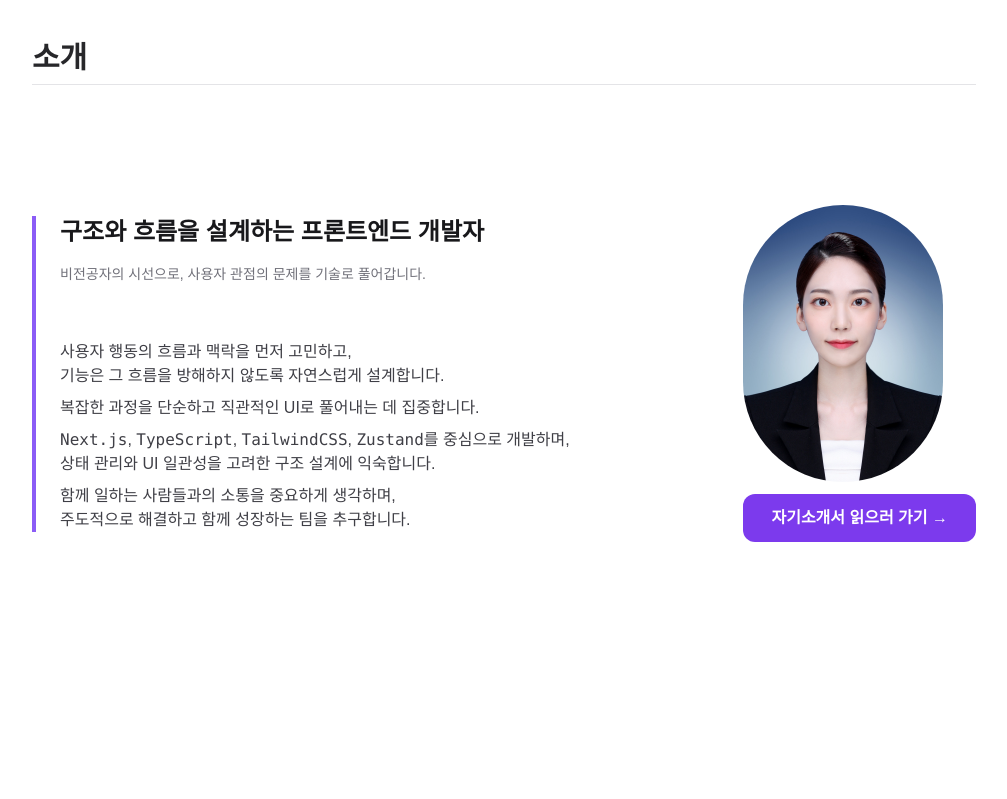
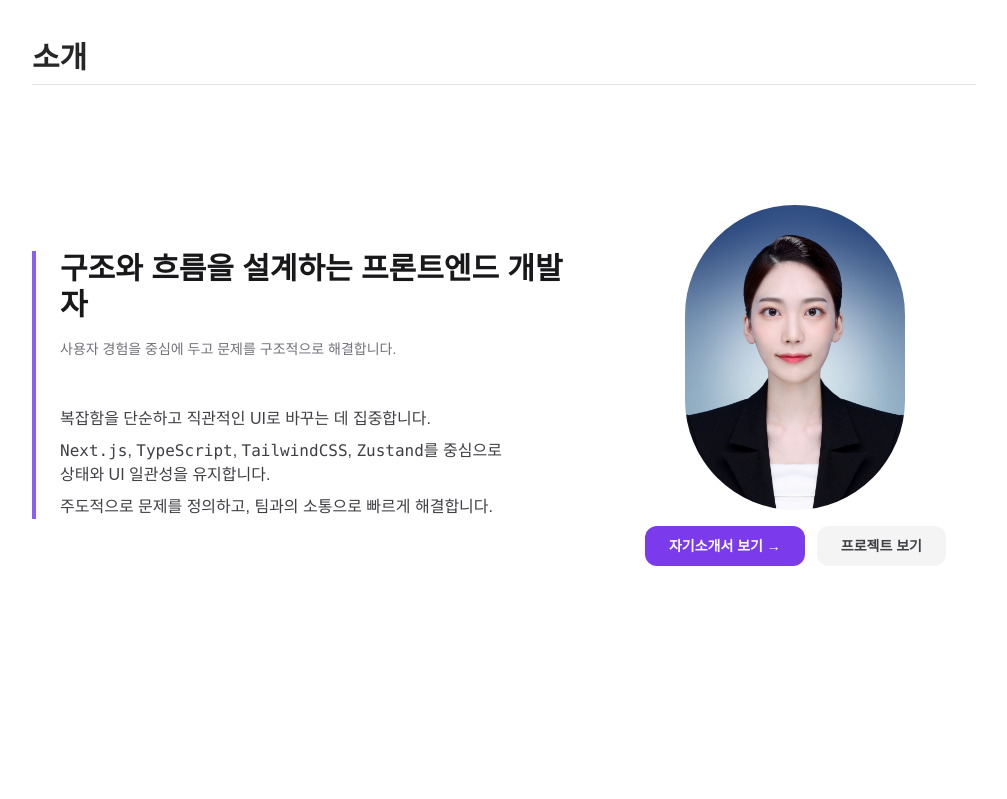
Before and after one commit to sangah323/my-portfolio, a Next.js app: page / in a window 1280 px wide. Shown: the part 800-1599 px from the top of the page, without its empty margins (136-1143 px from the left). Built offline with nearby package versions, Linux system fonts and the light colour scheme; a web font is replaced by a local one.

Commit message:
feat: 소개 문구 간결화 및 가독성 향상

```diff
--- a/app/components/sections/About.tsx
+++ b/app/components/sections/About.tsx
@@ -3,49 +3,51 @@ import Link from "next/link";
 
 export default function About() {
   return (
-    <section className="scroll-mt-24 max-w-5xl mx-auto py-20 flex flex-col md:flex-row justify-between items-start md:items-center gap-8">
-      <div className="space-y-4 border-l-4 border-violet-500 pl-6">
-        <h2 className="text-2xl font-bold text-zinc-900 dark:text-white">
+    <section className="scroll-mt-24 max-w-5xl mx-auto py-20 flex flex-col md:flex-row justify-between items-start md:items-center gap-10">
+      <div className="md:w-3/5 space-y-4 border-l-4 border-violet-500 pl-6">
+        <h2 className="text-2xl md:text-3xl font-bold text-zinc-900 dark:text-white">
           구조와 흐름을 설계하는 프론트엔드 개발자
         </h2>
+
         <p className="text-sm text-zinc-500 dark:text-zinc-400">
-          비전공자의 시선으로, 사용자 관점의 문제를 기술로 풀어갑니다.
+          사용자 경험을 중심에 두고 문제를 구조적으로 해결합니다.
         </p>
-        <div className="pt-10 space-y-2 text-base text-zinc-700 dark:text-zinc-300">
-          <p>
-            사용자 행동의 흐름과 맥락을 먼저 고민하고,
-            <br />
-            기능은 그 흐름을 방해하지 않도록 자연스럽게 설계합니다.
-          </p>
-          <p>복잡한 과정을 단순하고 직관적인 UI로 풀어내는 데 집중합니다.</p>
+
+        <div className="pt-8 space-y-2 text-base text-zinc-700 dark:text-zinc-300">
+          <p>복잡함을 단순하고 직관적인 UI로 바꾸는 데 집중합니다.</p>
           <p>
             <code>Next.js</code>, <code>TypeScript</code>,{" "}
-            <code>TailwindCSS</code>, <code>Zustand</code>를 중심으로 개발하며,
-            <br />
-            상태 관리와 UI 일관성을 고려한 구조 설계에 익숙합니다.
+            <code>TailwindCSS</code>, <code>Zustand</code>를 중심으로 <br />
+            상태와 UI 일관성을 유지합니다.
           </p>
-          <p>
-            함께 일하는 사람들과의 소통을 중요하게 생각하며,
-            <br />
-            주도적으로 해결하고 함께 성장하는 팀을 추구합니다.
-          </p>
+          <p>주도적으로 문제를 정의하고, 팀과의 소통으로 빠르게 해결합니다.</p>
         </div>
       </div>
 
-      <div className="flex flex-col gap-3 text-center md:text-left">
+      <div className="md:w-2/5 flex flex-col items-center justify-center gap-4 text-center md:text-left">
         <Image
           src="/images/Profile.jpeg"
-          alt="프로필 사진"
-          width={200}
-          height={200}
+          alt="조상아 프로필"
+          width={220}
+          height={300}
+          sizes="(max-width: 768px) 200px, 220px"
           className="rounded-full object-cover transition-transform duration-300"
+          priority
         />
-        <Link
-          href="/self-intro"
-          className="inline-block bg-violet-600 hover:bg-violet-700 text-white font-semibold py-3 px-7 rounded-xl text-base transition"
-        >
-          자기소개서 읽으러 가기 →
-        </Link>
+        <div className="flex gap-3">
+          <Link
+            href="/self-intro"
+            className="inline-block bg-violet-600 hover:bg-violet-700 text-white font-semibold py-2.5 px-6 rounded-xl text-sm transition"
+          >
+            자기소개서 보기 →
+          </Link>
+          <Link
+            href="/#projects"
+            className="inline-block bg-zinc-800/5 hover:bg-zinc-800/10 dark:bg-zinc-100/5 dark:hover:bg-zinc-100/10 text-zinc-700 dark:text-zinc-200 font-semibold py-2.5 px-6 rounded-xl text-sm transition"
+          >
+            프로젝트 보기
+          </Link>
+        </div>
       </div>
     </section>
   );
--- /dev/null
+++ b/app/components/sections/Education.tsx
@@ -0,0 +1,7 @@
+export default function Education() {
+  return (
+    <div className="space-y-12">
+      <div>블록체인 추가하기</div>
+    </div>
+  );
+}
--- a/app/page.tsx
+++ b/app/page.tsx
@@ -7,6 +7,7 @@ import Hero from "./components/sections/Hero";
 import Skills from "./components/sections/Skills";
 import Project from "./components/sections/Project";
 import TopButton from "./components/ui/TopButton";
+import Education from "./components/sections/Education";
 
 export default function Home() {
   return (
@@ -23,9 +24,9 @@ export default function Home() {
         <SectionWrapper id="projects" title="프로젝트">
           <Project />
         </SectionWrapper>
-        {/* <SectionWrapper id="education" title="교육">
-          <div>교육-!</div>
-        </SectionWrapper> */}
+        <SectionWrapper id="education" title="교육">
+          <Education />
+        </SectionWrapper>
         <Contact />
       </PageWrapper>
       <TopButton />
```
